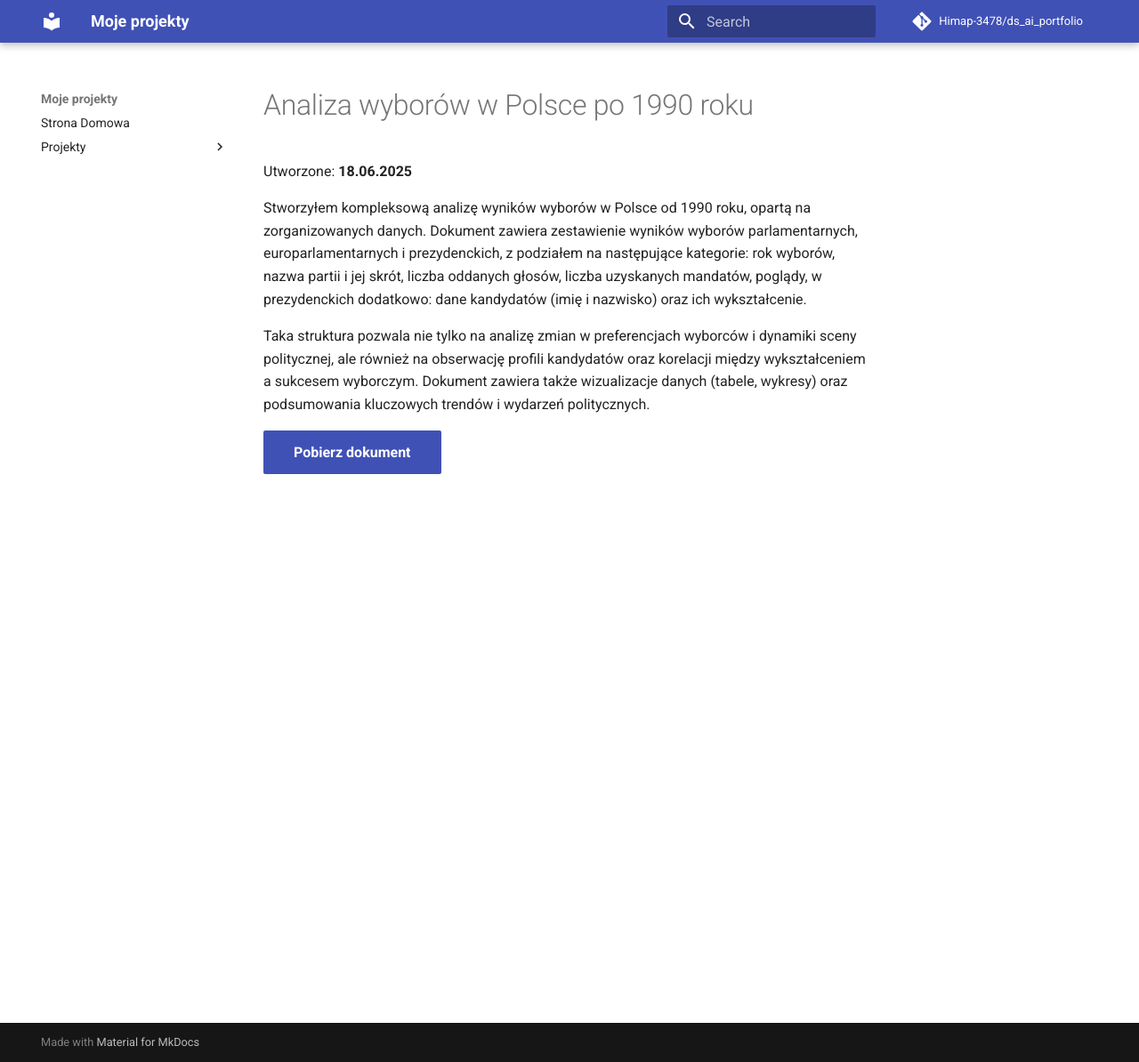
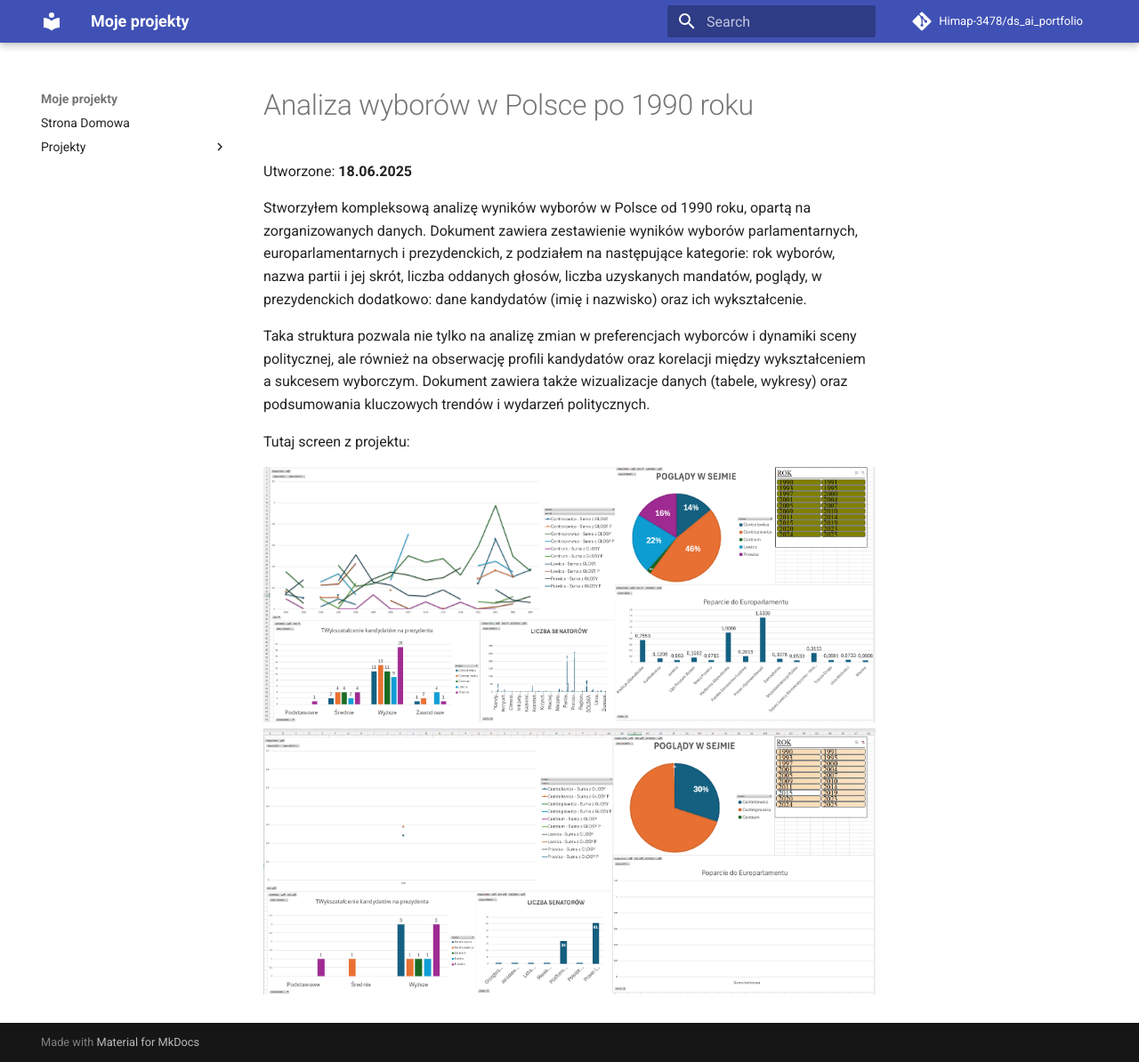
Before and after one commit to Himap-3478/ds_ai_portfolio, an MkDocs documentation site: the page built from docs/Analiza _pogladow/index.md, in a window 1280 px wide and 1194 px high. Shown: the whole window at 89% size. Built offline with MkDocs 1.6.1 and Material for MkDocs 9.7.7, drawn with Linux system fonts in a browser that asks for light colours; comment, search, counter and statistics services are not loaded.

Commit message:
aktualizacja 1.0.3

```diff
--- a/docs/Analiza _pogladow/index.md
+++ b/docs/Analiza _pogladow/index.md
@@ -6,5 +6,7 @@ Stworzyłem kompleksową analizę wyników wyborów w Polsce od 1990 roku, opart
 
 Taka struktura pozwala nie tylko na analizę zmian w preferencjach wyborców i dynamiki sceny politycznej, ale również na obserwację profili kandydatów oraz korelacji między wykształceniem a sukcesem wyborczym. Dokument zawiera także wizualizacje danych (tabele, wykresy) oraz podsumowania kluczowych trendów i wydarzeń politycznych.
 
+Tutaj screen z projektu:
 
-<a href="wybory.xlsx" class="md-button md-button--primary">Pobierz dokument</a>
+![Widok początkowy](images/wybory-1.png)
+![Widok jednej z rozmów](images/wybory-2.png)
```
Also changed, not shown: docs/Analiza _pogladow/images/wybory-1.png (added), docs/Analiza _pogladow/images/wybory-2.png (added), 1 other file.
